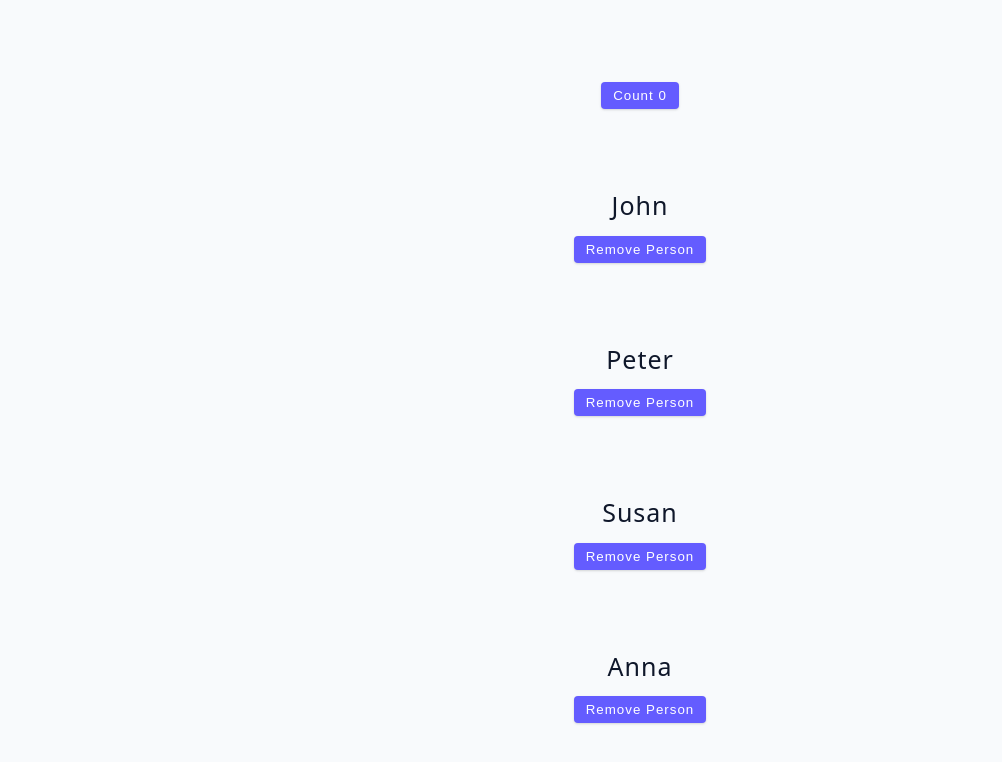
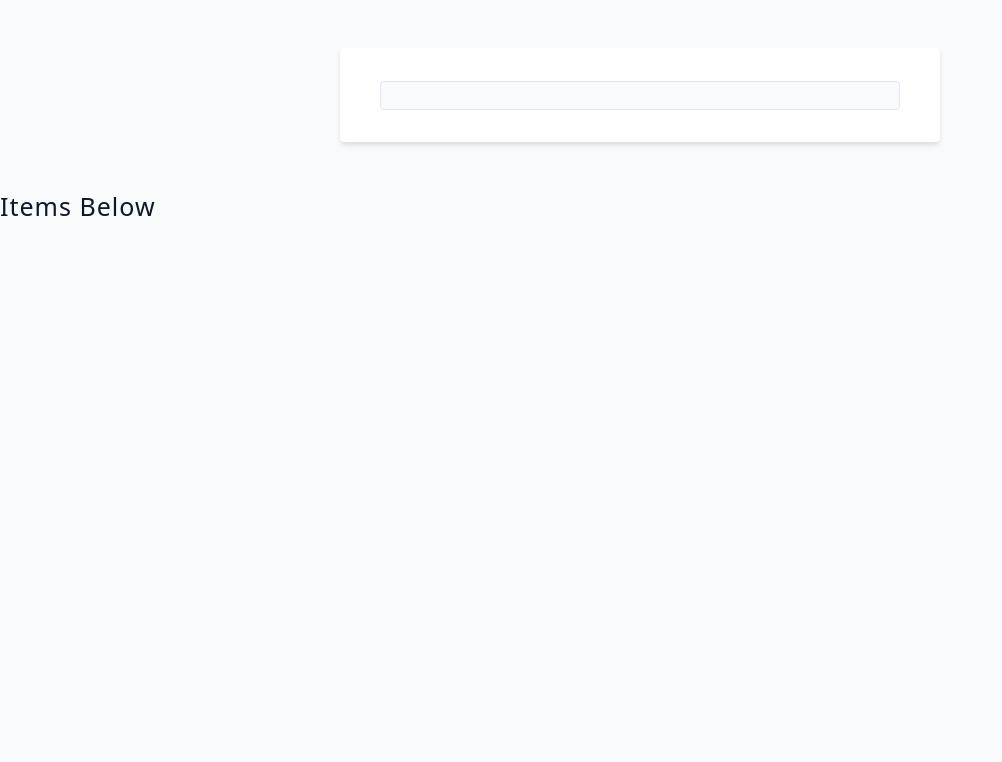
Before and after one commit to hungbui7690/react-tutorials, a React (Vite) app in the folder client/: page / in a window 1280 px wide. Shown: the top 762 px of the page, without its empty margins (0-1002 px from the left). Built offline with nearby package versions, Linux system fonts and the light colour scheme.

Commit message:
useTransition Hook: Problem

```diff
--- a/client/src/App.jsx
+++ b/client/src/App.jsx
@@ -1,13 +1,19 @@
 /*
-  useMemo Hook P4: slowFunction Solution
+  useTransition Hook: Problem
+  - let us update the state without blocking the UI
+
+
+  > for example: when user is typing, it triggers a function and filter 20,000 records > take time > user cannot type (UI is blocking)
+
+  (***) to test > slow down CPU > pic: slow-down-cpu
 
 */
 
 import React from 'react'
-import LowerState from './LowerState'
+import LatestReact from './LatestReact'
 
 const App = () => {
-  return <LowerState />
+  return <LatestReact />
 }
 
 export default App
--- /dev/null
+++ b/client/src/LatestReact.jsx
@@ -0,0 +1,44 @@
+import { useState } from 'react'
+
+const LatestReact = () => {
+  const [text, setText] = useState('')
+  const [items, setItems] = useState([])
+
+  const handleChange = (e) => {
+    setText(e.target.value)
+
+    // (***) slow down CPU
+    const newItems = Array.from({ length: 5000 }, (_, index) => {
+      return (
+        <div key={index}>
+          <img src='/vite.svg' alt='' />
+        </div>
+      )
+    })
+    setItems(newItems)
+  }
+  return (
+    <section>
+      <form className='form'>
+        <input
+          type='text'
+          className='form-input'
+          value={text}
+          onChange={handleChange}
+        />
+      </form>
+      <h4>Items Below</h4>
+
+      <div
+        style={{
+          display: 'grid',
+          gridTemplateColumns: '1fr 1fr 1fr',
+          marginTop: '2rem',
+        }}
+      >
+        {items}
+      </div>
+    </section>
+  )
+}
+export default LatestReact
--- a/client/src/List.jsx
+++ /dev/null
@@ -1,15 +0,0 @@
-import { memo } from 'react'
-import Person from './Person'
-
-const List = ({ people, removePerson }) => {
-  return (
-    <div>
-      {people.map((person) => {
-        return (
-          <Person key={person.id} {...person} removePerson={removePerson} />
-        )
-      })}
-    </div>
-  )
-}
-export default memo(List) // (***)
--- a/client/src/Person.jsx
+++ /dev/null
@@ -1,11 +0,0 @@
-const Person = ({ name, removePerson, id }) => {
-  return (
-    <div className='container'>
-      <h4>{name}</h4>
-      <button className='btn' onClick={() => removePerson(id)}>
-        Remove Person
-      </button>
-    </div>
-  )
-}
-export default Person
--- a/client/src/slowFunction.js
+++ /dev/null
@@ -1,9 +0,0 @@
-const slowFunction = () => {
-  let value = 0
-  for (let i = 0; i <= 1000000000; i++) {
-    value += i
-  }
-  return value
-}
-
-export default slowFunction
```
Also changed, not shown: client/src/MyComponent.jsx (deleted, +0 -18 lines), client/src/SlowComponent.jsx (added, +25 -0 lines), 1 other file (tests, documents, lock files or other folders).
